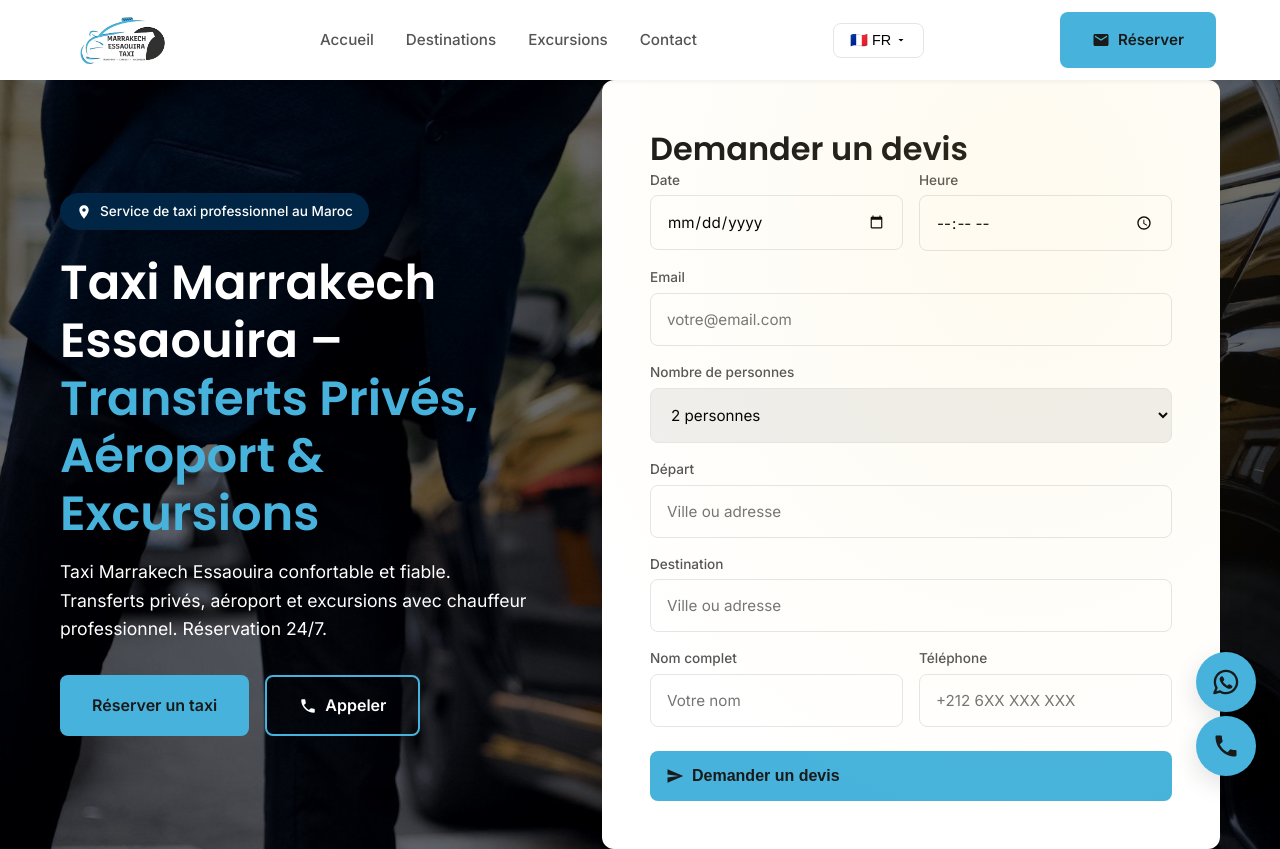
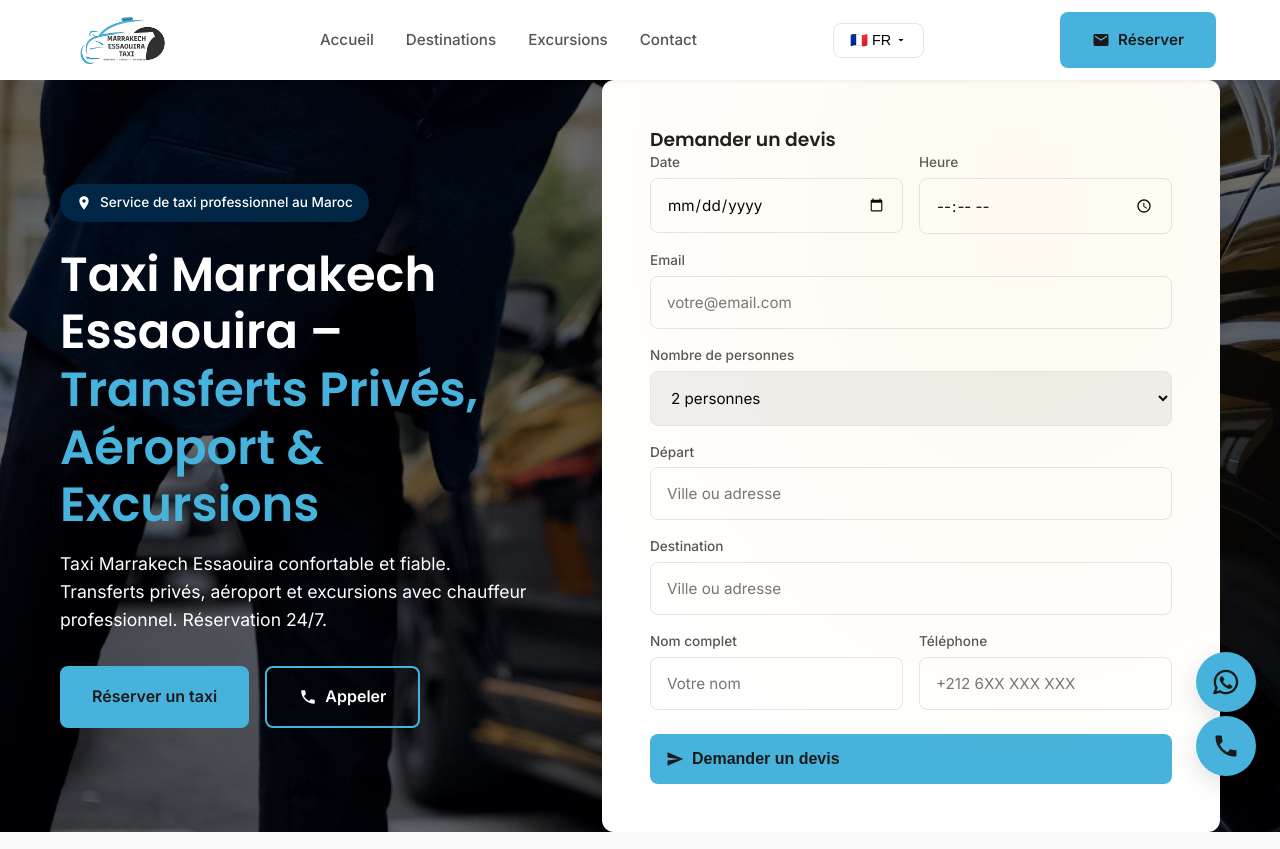
Before and after one commit to hamzaelbaz/marrakech-essaouira-taxi, a website: page public/index.html in a window 1280 px wide. Shown: the top 849 px of the page. Drawn offline with nearby package versions, Linux system fonts and the light colour scheme.

Commit message:
Initial commit

```diff
--- a/public/index.html
+++ b/public/index.html
@@ -197,7 +197,7 @@
                 </div>
 
                 <div class="hero-form-wrapper">
-                    <h2>Demander un devis</h2>
+                    <h2 style="font-size: 1.17em;">Demander un devis</h2>
                     <form class="hero-form" action="contact.html" method="GET">
                         <div class="form-row">
                             <div class="form-group">
```
